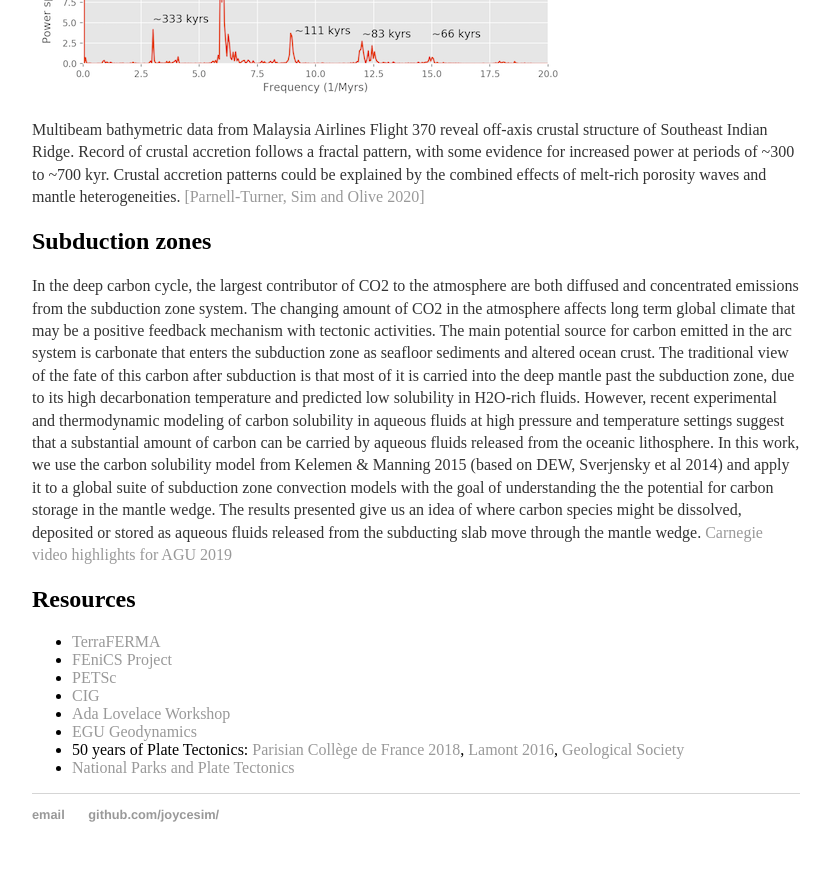
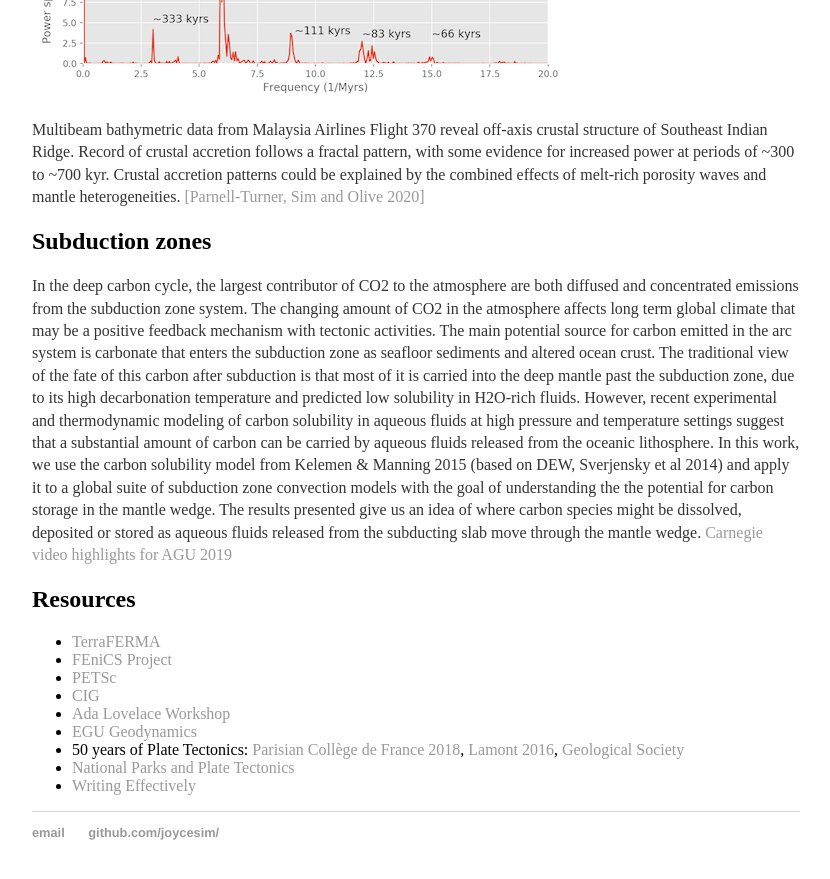
Before and after one commit to joycesim/joycesim.github.io, a Jekyll site: the page built from research/index.md, in a window 1280 px wide and 900 px high, scrolled down 2370 px. Shown: the top 879 px of the window, without its empty margins (224-1054 px from the left). Built offline with Jekyll 4.4.1, drawn with Linux system fonts in a browser that asks for light colours.

Commit message:
Update index.md

```diff
--- a/research/index.md
+++ b/research/index.md
@@ -31,3 +31,4 @@ In the deep carbon cycle, the largest contributor of CO2 to the atmosphere are b
 * [EGU Geodynamics](https://www.egu.eu/gd/home/)
 * 50 years of Plate Tectonics: [Parisian Collège de France 2018](https://www.college-de-france.fr/site/barbara-romanowicz/symposium-2018-06-26-11h00.htm), [Lamont 2016](https://www.ldeo.columbia.edu/news-events/events/plate-tectonics), [Geological Society](https://www.geolsoc.org.uk/wsmith17)
 * [National Parks and Plate Tectonics](https://www.nps.gov/subjects/geology/plate-tectonics.htm)
+* [Writing Effectively](https://www.youtube.com/watch?v=vtIzMaLkCaM)
```
